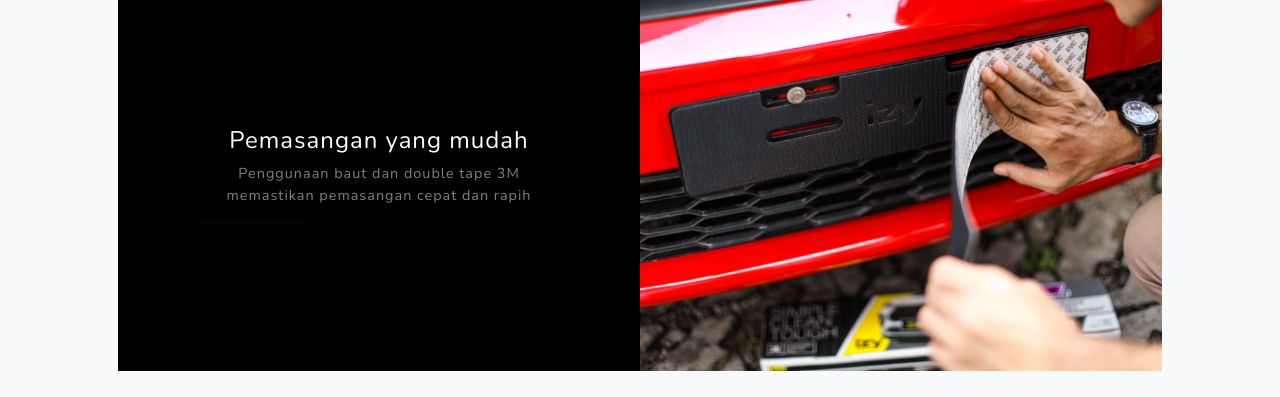
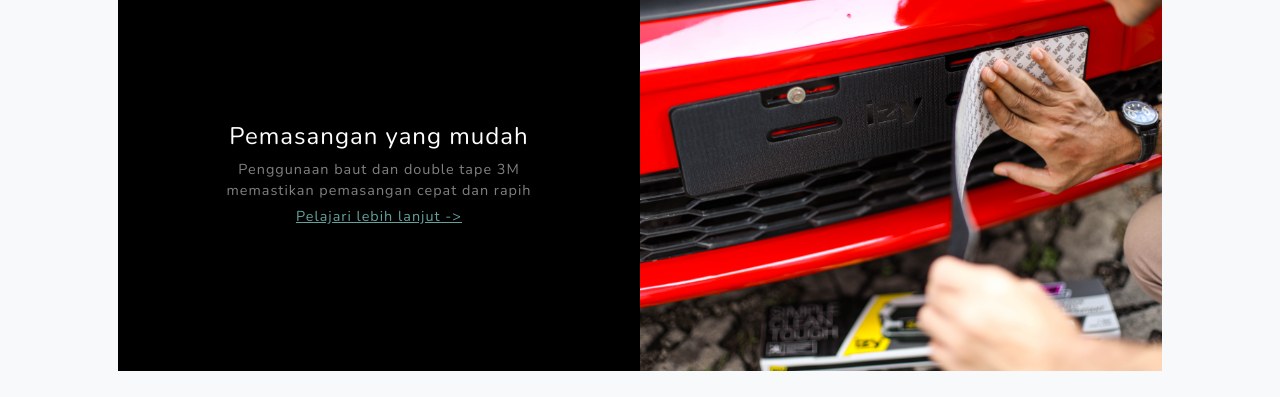
Before and after one commit to brebribre/IZY-Portfolio-Website, a plain HTML site: page index.html in a window 1280 px wide. Shown: the part 3055-3452 px from the top of the page. Drawn offline with nearby package versions, Linux system fonts and the light colour scheme.

Commit message:
copywriting

```diff
--- a/index.html
+++ b/index.html
@@ -111,8 +111,8 @@
                             <div class="d-flex h-100">
                                 <div class="project-text w-100 my-auto text-center text-lg-right">
                                     <h4 class="text-white">Pemasangan yang mudah</h4>
-                                    <p class="mb-0 text-white-50">Penggunaan baut dan double tape 3M memastikan pemasangan cepat dan rapih</p>
-                                    <hr class="d-none d-lg-block mb-0 me-0" />
+                                    <p class="text-white-50 mb-1">Penggunaan baut dan double tape 3M memastikan pemasangan cepat dan rapih</p>
+                                    <a href="" >Pelajari lebih lanjut -></a>
                                 </div>
                             </div>
                         </div>
@@ -543,6 +543,8 @@
             </div>
         </div>
 
+
+
         <!-- Footer-->
         <footer class="footer bg-black small text-center text-white-50"><div class="container px-4 px-lg-5">Copyright &copy; IZY Indonesia 2022</div></footer>
         <!-- Bootstrap core JS-->
```
